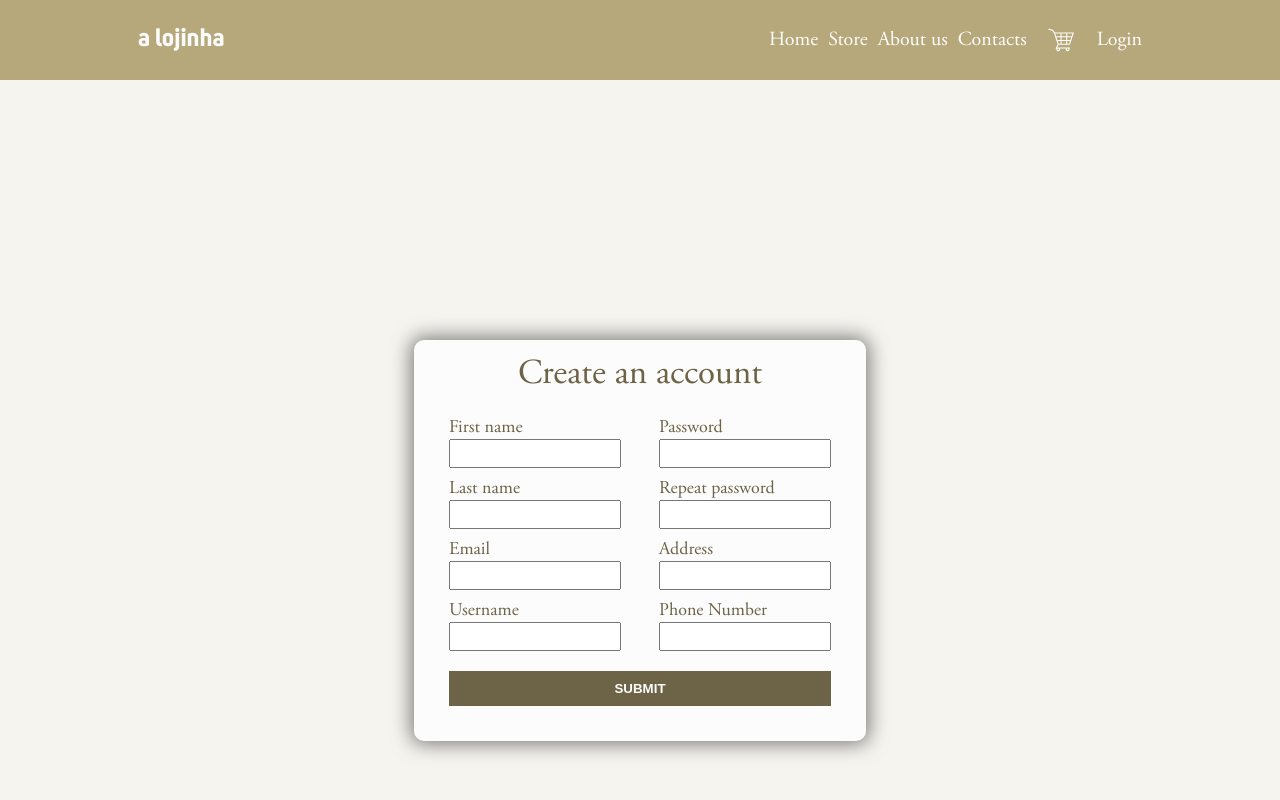
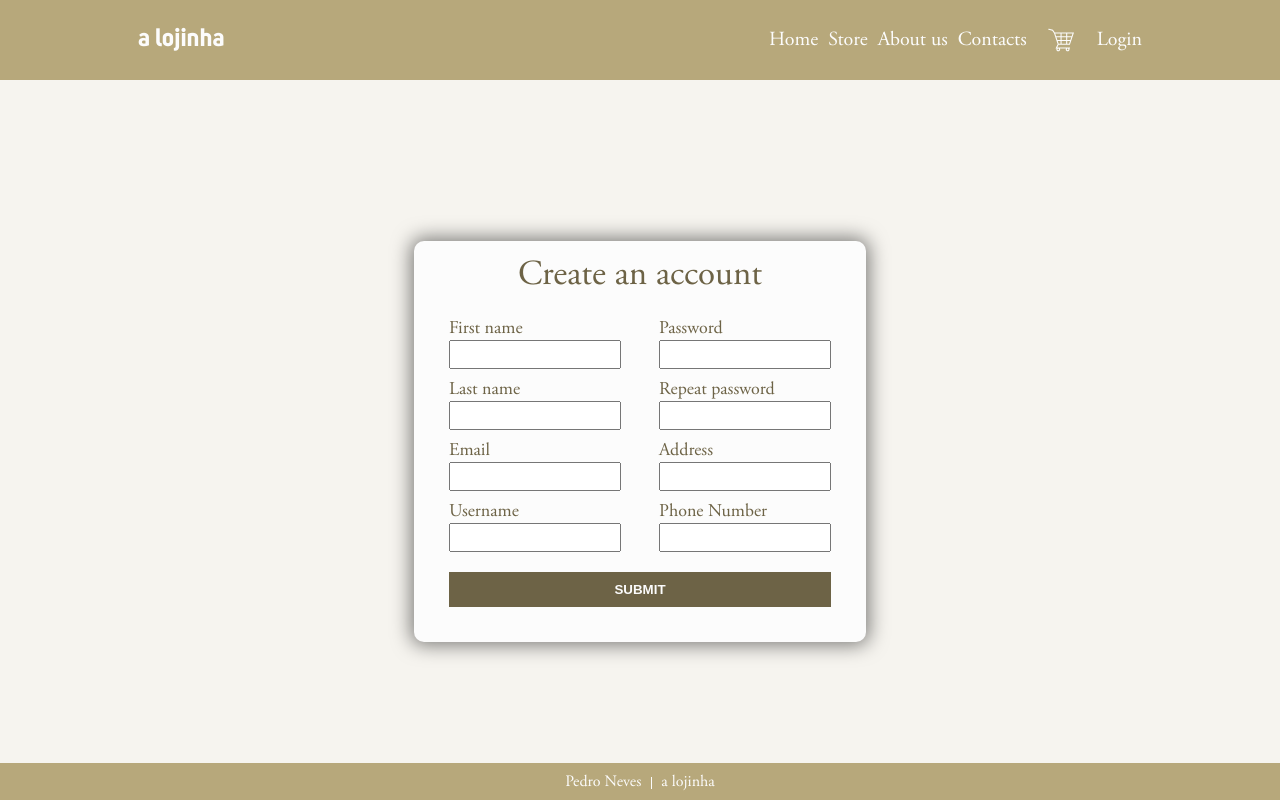
Before and after one commit to pmcneves/my-commerce, a React (Create React App) app: page /create-account in a window 1280 px wide. Shown: the top 800 px of the page. Built offline with nearby package versions, Linux system fonts and the light colour scheme; no server answers.

Commit message:
created subcontainer createaccount

```diff
--- a/src/components/AdditionalInfo/index.tsx
+++ b/src/components/AdditionalInfo/index.tsx
@@ -1,6 +1,6 @@
-import { AiFillCreditCard, AiFillSafetyCertificate } from 'react-icons/ai';
-import { FiTruck } from 'react-icons/fi';
-import { HiLocationMarker } from 'react-icons/hi';
+import { AiFillCreditCard, AiFillSafetyCertificate } from "react-icons/ai";
+import { FiTruck } from "react-icons/fi";
+import { HiLocationMarker } from "react-icons/hi";
 
 const AdditionalInfo: React.FC = () => {
   return (
--- a/src/components/AdditionalInfo/styles.scss
+++ b/src/components/AdditionalInfo/styles.scss
@@ -25,7 +25,6 @@
     flex-direction: column;
     &__row:last-child {
       margin-top: $l-size;
-
     }
   }
 }
--- a/src/components/HomepageCaroussel/index.tsx
+++ b/src/components/HomepageCaroussel/index.tsx
@@ -1,6 +1,6 @@
 const HomepageCaroussel: React.FC = () => {
     return (
-        <section className="caroussel">
+        <section id="top" className="caroussel">
             <div className="caroussel__box">
                 <div className="caroussel__inside-box">
                     <div className="caroussel__inside-box__title">
--- a/src/containers/Header/index.tsx
+++ b/src/containers/Header/index.tsx
@@ -70,7 +70,6 @@ const Header: React.FC = () => {
 
   return (
     <header
-      id="top"
       className={`header ${
         activatedScrollEffect ? "header__scroll-effect" : ""
       }`}
--- a/src/routes/styles.scss
+++ b/src/routes/styles.scss
@@ -1,5 +1,6 @@
 .container-padding {
     padding-top: 80px;
+    min-height: 100vh;
     transition: padding-top 0.1s ease-in-out;
     &__header-height-change {
         padding-top: 60px;
--- a/src/screens/CreateAccount/index.tsx
+++ b/src/screens/CreateAccount/index.tsx
@@ -4,7 +4,6 @@ import { startCreateAccount } from "./actions";
 
 const CreateAccount: React.FC = () => {
   const dispatch = useDispatch();
-
 
   const [firstName, setFirstName] = useState("");
   const [lastName, setLastName] = useState("");
@@ -28,14 +27,17 @@ const CreateAccount: React.FC = () => {
       address: address,
       phone: phoneNumber,
     };
-    dispatch(startCreateAccount(data))
+    dispatch(startCreateAccount(data));
   };
 
   return (
     <main className="create-container">
+      <div className="create-subcontainer">
           <div className="new-account">
             <div className="new-account__header">Create an account</div>
-        <form onSubmit={(e: SyntheticEvent) => createAccountSubmitHandler(e)}>
+            <form
+              onSubmit={(e: SyntheticEvent) => createAccountSubmitHandler(e)}
+            >
               <div className="form-container">
                 <div className="new-account-left">
                   <div className="new-account__form-inputs new-account__name__first">
@@ -81,7 +83,9 @@ const CreateAccount: React.FC = () => {
                     />
                   </div>
                   <div className="new-account__form-inputs new-account__password">
-                <label className="new-account__label">Repeat password</label>
+                    <label className="new-account__label">
+                      Repeat password
+                    </label>
                     <input
                       type="password"
                       value={repeatPassword}
@@ -113,6 +117,7 @@ const CreateAccount: React.FC = () => {
               </div>
             </form>
           </div>
+        </div>
     </main>
   );
 };
--- a/src/screens/CreateAccount/styles.scss
+++ b/src/screens/CreateAccount/styles.scss
@@ -1,14 +1,21 @@
 .create-container {
-  min-height: 921px;
+  min-height: 722px;
   display: flex;
   align-items: center;
   justify-content: center;
 }
-.new-account {
+
+.create-subcontainer {
+  display: flex;
+  align-items: center;
+  justify-content: center;
   background-color: $off-white;
   box-shadow: 0px 0px 19px 3px rgba(0, 0, 0, 0.5);
   border-radius: 10px;
   padding: $l-size;
+}
+
+.new-account {
   &__header {
     width: 100%;
     font-size: 35px;
@@ -49,9 +56,9 @@
     color: $off-white;
     font-weight: bold;
     width: 100%;
-    transition: background-color .1s ease-in-out;
+    transition: background-color 0.1s ease-in-out;
     &:hover {
-        background-color: $gold;
+      background-color: $gold;
     }
   }
 }
```
Lines whose indentation alone changed are shown as unchanged.
